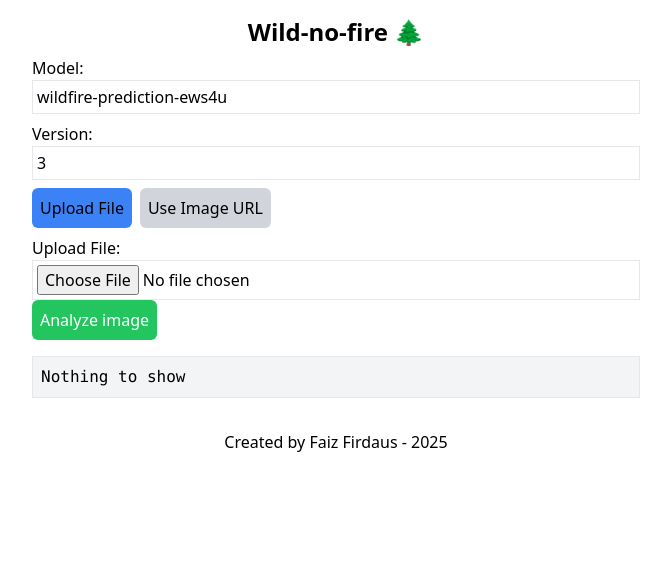
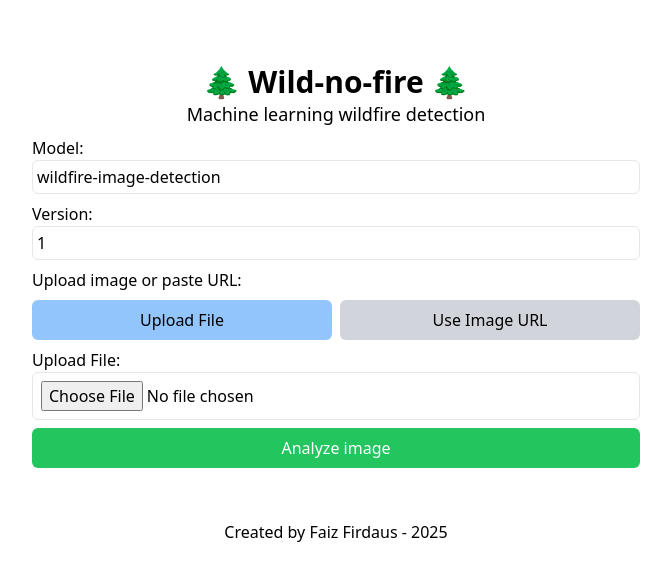
Before and after one commit to faizfrds/wild-no-fire, a Next.js app: page / in a window 1280 px wide. Shown: the top 580 px of the page, without its empty margins (304-975 px from the left). Built offline with nearby package versions, Linux system fonts and the light colour scheme; no server answers.

Commit message:
canvas overlay image detection

```diff
--- a/app/layout.tsx
+++ b/app/layout.tsx
@@ -13,8 +13,8 @@ const geistMono = Geist_Mono({
 });
 
 export const metadata: Metadata = {
-  title: "Create Next App",
-  description: "Generated by create next app",
+  title: "Wildfire Detection",
+  description: "Computer vision wildfire detection",
 };
 
 export default function RootLayout({
@@ -28,7 +28,7 @@ export default function RootLayout({
         className={`${geistSans.variable} ${geistMono.variable} antialiased`}
       >
         {children}
-        <footer className="text-center mt-4">
+        <footer className="text-center mt-5 mb-10">
           Created by Faiz Firdaus - 2025
         </footer>
       </body>
--- a/app/page.tsx
+++ b/app/page.tsx
@@ -1,20 +1,25 @@
 "use client";
 
-import { useState, useEffect } from "react";
+import { useState, useEffect, useRef } from "react";
 import FileUploader from "@/components/FileUploader";
 
 type InferenceResponse = {
   inference_id: string;
   time: number;
   image: { width: number; height: number };
-  predictions: { class: string; class_id: number; confidence: number }[];
-  top: string;
-  confidence: number;
+  predictions: {
+    x: number;
+    y: number;
+    width: number;
+    height: number;
+    confidence: number;
+    class: string;
+  }[];
 };
 
 export default function Home() {
-  const [model, setModel] = useState("wildfire-prediction-ews4u");
-  const [version, setVersion] = useState("3");
+  const [model, setModel] = useState("wildfire-image-detection");
+  const [version, setVersion] = useState("1");
   const [apiKey, setApiKey] = useState(process.env.NEXT_PUBLIC_API_KEY);
   const [output, setOutput] = useState<InferenceResponse | null>(null);
   const [file, setFile] = useState<File | null>(null);
@@ -22,7 +27,9 @@ export default function Home() {
   const [useFile, setUseFile] = useState(true);
   const [curFile, setCurFile] = useState<File | null>(null);
   const [curUrl, setCurUrl] = useState("");
-  const [placeholder, setPlaceholder] = useState("Nothing to show");
+  const [placeholder, setPlaceholder] = useState("Analyze image");
+  const canvasRef = useRef<HTMLCanvasElement | null>(null);
+  const imageRef = useRef<HTMLImageElement | null>(null);
 
   useEffect(() => {
     const storedApiKey = localStorage.getItem("rf.api_key");
@@ -35,7 +42,7 @@ export default function Home() {
     setPlaceholder("Predicting image...");
 
     try {
-      const baseUrl = `https://classify.roboflow.com/${model}/${version}?api_key=${apiKey}`;
+      const baseUrl = `https://detect.roboflow.com/${model}/${version}?api_key=${apiKey}`;
       let response;
 
       if (useFile && file) {
@@ -48,7 +55,7 @@ export default function Home() {
         });
       } else if (!useFile && imageUrl) {
         response = await fetch(
-          `${baseUrl}&image=${encodeURIComponent(imageUrl)}`,
+          `${baseUrl}&confidence=1&image=${encodeURIComponent(imageUrl)}`,
           {
             method: "POST",
           }
@@ -64,20 +71,56 @@ export default function Home() {
 
       const result: InferenceResponse = await response.json();
       useFile && file ? setCurFile(file) : setCurUrl(imageUrl);
-      console.log(result);
       setOutput(result);
+      setPlaceholder("Analyze image");
     } catch (error) {
       setPlaceholder("Error loading response. Check your parameters.");
       console.error(error);
     }
   };
 
+  useEffect(() => {
+    if (!output || !canvasRef.current || !imageRef.current) return;
+
+    const canvas = canvasRef.current;
+    const ctx = canvas.getContext("2d");
+    if (!ctx) return;
+
+    const image = imageRef.current;
+    image.onload = () => {
+      // Adjust canvas size to match image
+      canvas.width = image.width;
+      canvas.height = image.height;
+
+      // Draw the image on the canvas
+      ctx.drawImage(image, 0, 0, image.width, image.height);
+
+      // Overlay bounding boxes
+
+      ctx.lineWidth = 3;
+      ctx.font = "18px Arial";
+      ctx.fillStyle = "white";
+
+      output.predictions.forEach((prediction) => {
+        const { x, y, width, height, class: label, confidence } = prediction;
+        ctx.strokeStyle = label === "fire" ? "yellow" : "red";
+        ctx.strokeRect(x - width / 2, y - height / 2, width, height);
+        ctx.fillText(
+          `${label} (${(confidence * 100).toFixed(2)}%)`,
+          x - width / 2,
+          y - height/3
+        );
+      });
+    };
+  }, [output]);
+
   return (
     <div className="justify-center flex bg-gradient-to-b">
       <div className="md:p-4 md:w-1/2 p-5 w-full">
-        <h1 className="text-2xl w-full font-bold text-center">
-          Wild-no-fire 🌲
+        <h1 className="text-3xl mt-12 w-full font-bold text-center">
+        🌲 Wild-no-fire 🌲
         </h1>
+        <h2 className="text-center text-lg">Machine learning wildfire detection</h2>
         <form
           onSubmit={(e) => {
             e.preventDefault();
@@ -90,7 +133,7 @@ export default function Home() {
               type="text"
               value={model}
               onChange={(e) => setModel(e.target.value)}
-              className="border p-1 w-full"
+              className="border p-1 w-full rounded-md"
             />
           </div>
           <div className="my-2">
@@ -99,15 +142,18 @@ export default function Home() {
               type="text"
               value={version}
               onChange={(e) => setVersion(e.target.value)}
-              className="border p-1 w-full"
+              className="border p-1 w-full rounded-md"
             />
           </div>
           <div className="my-2 gap-2">
+          <label>Upload image or paste URL:</label>
+          <div className="flex mt-2">
+
             <button
               type="button"
               onClick={() => setUseFile(true)}
-              className={`btn mr-2 p-2 rounded-md ${
-                useFile ? "bg-blue-500" : "bg-gray-300"
+              className={`btn mr-2 p-2 rounded-md w-[50%] ${
+                useFile ? "bg-blue-300" : "bg-gray-300"
               }`}
             >
               Upload File
@@ -115,12 +161,13 @@ export default function Home() {
             <button
               type="button"
               onClick={() => setUseFile(false)}
-              className={`btn  p-2 rounded-md ${
-                !useFile ? "bg-blue-500" : "bg-gray-300"
+              className={`btn  p-2 rounded-md w-[50%] ${
+                !useFile ? "bg-blue-300" : "bg-gray-300"
               }`}
             >
               Use Image URL
             </button>
+          </div>
           </div>
           {useFile ? (
             <FileUploader file={file} setFile={setFile} />
@@ -138,45 +185,27 @@ export default function Home() {
 
           <button
             type="submit"
-            className="bg-green-500 text-white p-2 rounded-md"
+            className="bg-green-500 text-white p-2 rounded-md w-full mt-2"
           >
-            Analyze image
+            {placeholder}
           </button>
         </form>
-        <pre className="mt-4 p-2 border bg-gray-100">
-          {output && output.predictions && output.predictions.length > 0 ? (
+
+        <div className="mt-4">
+          {output &&
+(
             <>
+              {/* Image is hidden, only used to draw on canvas */}
               <img
-                src={
-                  useFile && file
-                    ? URL.createObjectURL(curFile as Blob)
-                    : curUrl
-                }
-                alt="Preview"
+                ref={imageRef}
+                src={useFile && file ? URL.createObjectURL(curFile as Blob) : curUrl}
+                alt="Detected"
+                className="hidden"
               />
-              <div className="flex">
-                <p>{output.predictions[0].class}</p>
-                <p>
-                  {" "}
-                  Confidence:{" "}
-                  {(output.predictions[0].confidence * 100).toFixed(2)}%
-                </p>
-              </div>
-              {output.predictions[1] && (
-                <div className="flex">
-                  <p>{output.predictions[1].class}</p>
-                  <p>
-                    {" "}
-                    Confidence:{" "}
-                    {(output.predictions[1].confidence * 100).toFixed(2)}%
-                  </p>
-                </div>
-              )}
+              <canvas ref={canvasRef} className="border bg-gray-100 w-full" />
             </>
-          ) : (
-            <p>{placeholder}</p>
           )}
-        </pre>
+        </div>
       </div>
     </div>
   );
--- /dev/null
+++ b/components/CanvasOverlay.tsx
@@ -0,0 +1,80 @@
+import { useEffect, useRef } from "react";
+
+type Prediction = {
+  x: number;
+  y: number;
+  width: number;
+  height: number;
+  class: string;
+  confidence: number;
+};
+
+type CanvasOverlayProps = {
+  predictions: Prediction[];
+  imageWidth: number;
+  imageHeight: number;
+};
+
+export default function CanvasOverlay({ predictions, imageWidth, imageHeight }: CanvasOverlayProps) {
+  const canvasRef = useRef<HTMLCanvasElement>(null);
+
+  useEffect(() => {
+    const canvas = canvasRef.current;
+    if (!canvas) return;
+
+    const ctx = canvas.getContext("2d");
+    if (!ctx) return;
+
+    // Clear previous drawings
+    ctx.clearRect(0, 0, canvas.width, canvas.height);
+
+    predictions.forEach(({ x, y, width, height, class: label, confidence }) => {
+      // Set colors
+      const color = label === "fire" ? "#FF0000" : "#808080"; // Red for fire, Gray for smoke
+      const bgColor = label === "fire" ? "rgba(255, 0, 0, 0.7)" : "rgba(128, 128, 128, 0.7)"; // Semi-transparent
+
+      ctx.strokeStyle = color;
+      ctx.lineWidth = 3;
+      ctx.strokeRect(x - width / 2, y - height / 2, width, height);
+
+      // Label text
+      const confidenceText = `${label} (${Math.round(confidence * 100)}%)`;
+
+      // Label styling
+      const textPadding = 6;
+      const fontSize = 16;
+      ctx.font = `${fontSize}px Arial`;
+      ctx.textBaseline = "top";
+
+      const textWidth = ctx.measureText(confidenceText).width;
+      const textHeight = fontSize + textPadding;
+
+      // **Default Position (Above the Bounding Box)**
+      let textX = x - width / 2;
+      let textY = y - height / 2 - textHeight - 2;
+
+      // **Prevent Text from Going Out of Image Bounds**
+      if (textX < 0) textX = 2; // Keep from left edge
+      if (textX + textWidth > imageWidth) textX = imageWidth - textWidth - 2; // Keep from right edge
+
+      // **If text goes above the image, move it below the bounding box**
+      if (textY < 0) textY = y + height / 2 + 2;
+
+      // **If text goes below the image, shift it above the box instead**
+      if (textY + textHeight > imageHeight) textY = y - height / 2 - textHeight - 2;
+
+      // **Ensure shifting didn't put it outside the top boundary**
+      if (textY < 0) textY = 2;
+
+      // Draw background rectangle
+      ctx.fillStyle = bgColor;
+      ctx.fillRect(textX - textPadding / 2, textY - textPadding / 2, textWidth + textPadding, textHeight);
+
+      // Draw text
+      ctx.fillStyle = "#FFFFFF";
+      ctx.fillText(confidenceText, textX, textY);
+    });
+  }, [predictions, imageWidth, imageHeight]);
+
+  return <canvas ref={canvasRef} width={imageWidth} height={imageHeight} className="absolute top-0 left-0" />;
+}
--- a/components/FileUploader.tsx
+++ b/components/FileUploader.tsx
@@ -10,7 +10,7 @@ export default function FileUploader({ file, setFile }: FileUploaderProps) {
       <input
         type="file"
         onChange={(e) => setFile(e.target.files?.[0] || null)}
-        className="border p-1 w-full"
+        className="border p-2 w-full rounded-md"
       />
       {file && <p>Selected File: {file.name}</p>}
     </div>
```
